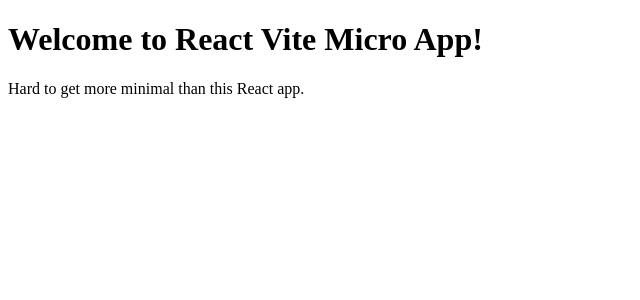
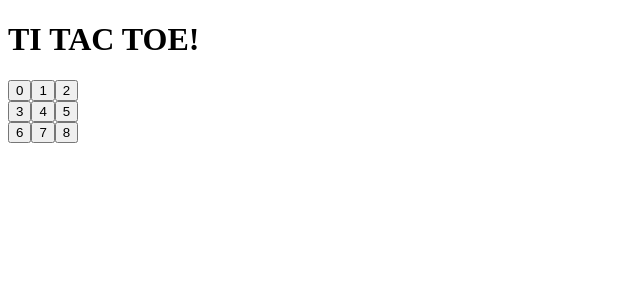
Before and after one commit to rayaditya414/tictactoe, a React (Vite) app: page / in a window 1280 px wide. Shown: the top 300 px of the page, without its empty margins (0-640 px from the left). Built offline with nearby package versions, Linux system fonts and the light colour scheme.

Commit message:
created the boards layout

```diff
--- a/src/App.jsx
+++ b/src/App.jsx
@@ -1,10 +1,12 @@
 import React from "react";
+import Board from "./components/Board"
 
 const App=()=>{
-  return(<>
-  <h1>Welcome to React Vite Micro App!</h1>
-  <p>Hard to get more minimal than this React app.</p>
-</>);
+  return(
+  <div>
+  <h1>TI TAC TOE!</h1>
+  <Board/>
+</div>);
 }
 
 export default App;
--- /dev/null
+++ b/src/components/Board.jsx
@@ -0,0 +1,27 @@
+import React from 'react'
+import Sqaure from './Sqaure'
+
+const board = () => {
+  return (
+    <div>
+        <div>
+            <Sqaure value={0}/>
+            <Sqaure  value={1}/>
+            <Sqaure  value={2}/>
+        </div>
+        <div>
+            <Sqaure  value={3}/>
+            <Sqaure  value={4}/>
+            <Sqaure  value={5}/>
+        </div>
+        <div>
+            <Sqaure  value={6}/>
+            <Sqaure  value={7}/>
+            <Sqaure value={8}/>
+        </div>
+
+    </div>
+  );
+};
+
+export default board
--- /dev/null
+++ b/src/components/Sqaure.jsx
@@ -0,0 +1,9 @@
+import React from 'react'
+
+const Sqaure = ({value}) => {
+  return (
+    <button type="button">{value}</button>
+  );
+}
+
+export default Sqaure
```
Also changed, not shown: 1 other file (tests, documents, lock files or other folders).
